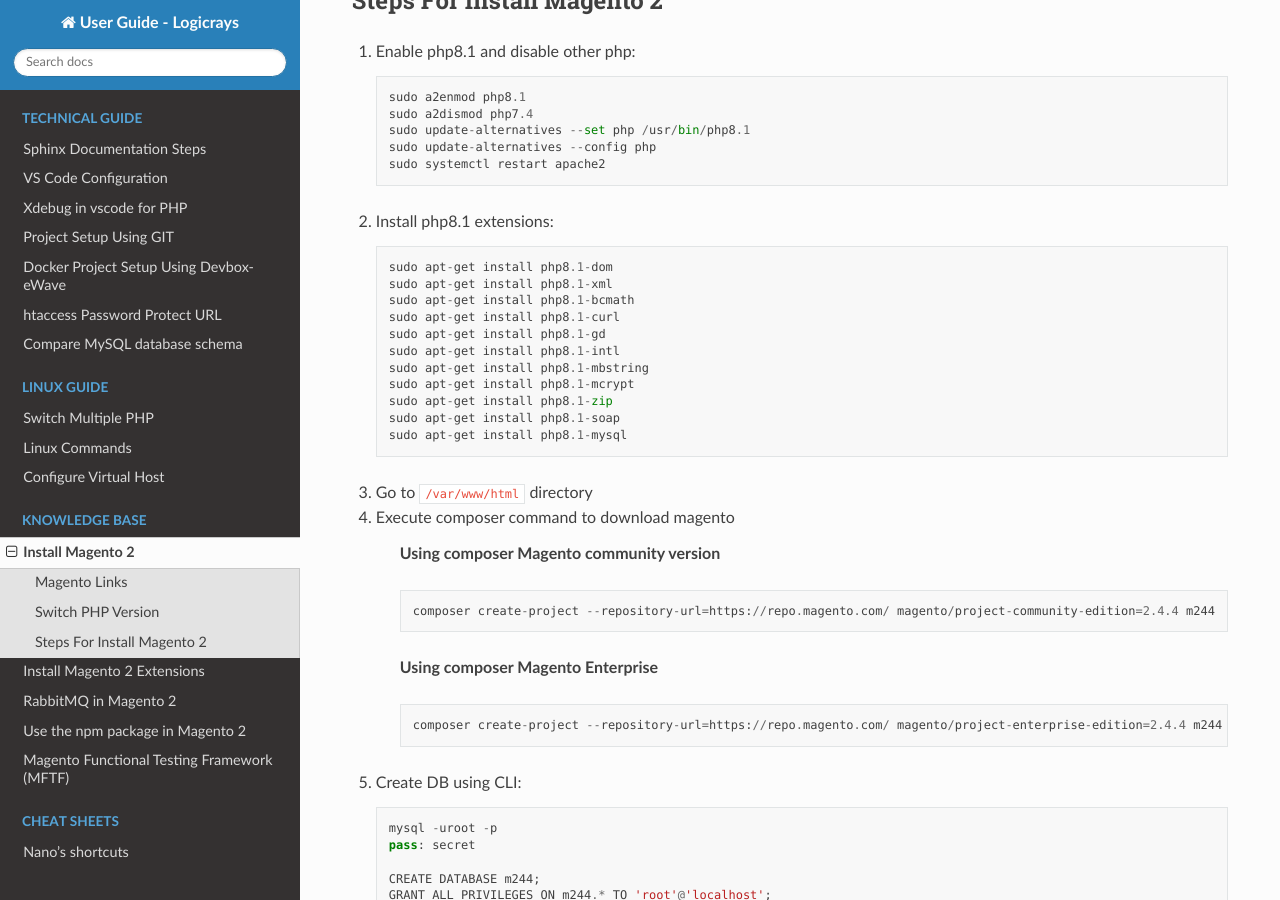
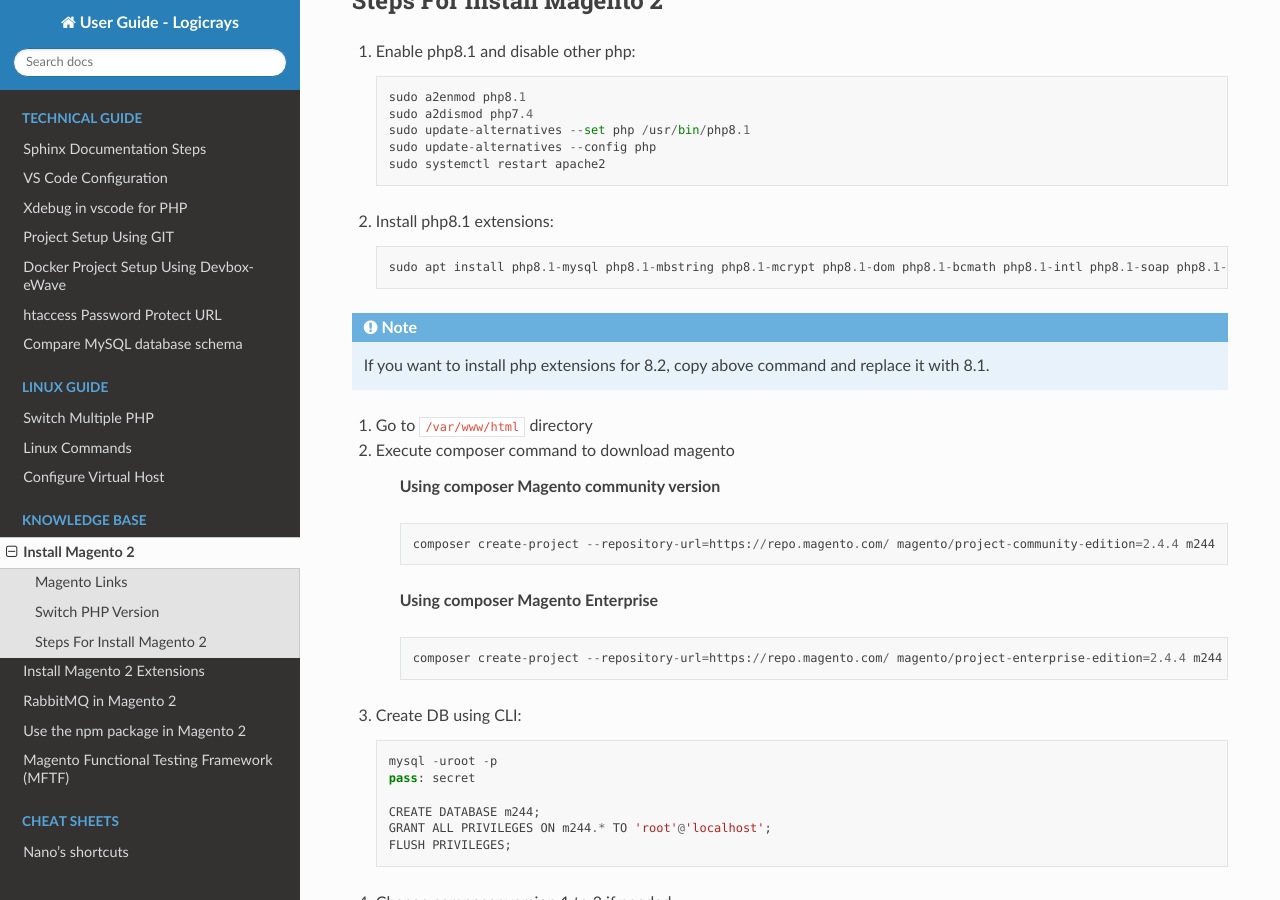
Before and after one commit to dipakp-logicrays/dipakp-docs, a Sphinx documentation site: the page built from docs/kb/magento-installation.rst, in a window 1280 px wide and 900 px high, scrolled down 1042 px. Built offline with Sphinx 7.4.7 and the Read the Docs theme 2.0.0, drawn with Linux system fonts in a browser that asks for light colours.

Commit message:
Update magento install doc

```diff
--- a/docs/kb/magento-installation.rst
+++ b/docs/kb/magento-installation.rst
@@ -57,17 +57,10 @@
 
 #. Install php8.1 extensions::
 
-    sudo apt-get install php8.1-dom
-    sudo apt-get install php8.1-xml
-    sudo apt-get install php8.1-bcmath
-    sudo apt-get install php8.1-curl
-    sudo apt-get install php8.1-gd
-    sudo apt-get install php8.1-intl
-    sudo apt-get install php8.1-mbstring
-    sudo apt-get install php8.1-mcrypt
-    sudo apt-get install php8.1-zip
-    sudo apt-get install php8.1-soap
-    sudo apt-get install php8.1-mysql
+    sudo apt install php8.1-mysql php8.1-mbstring php8.1-mcrypt php8.1-dom php8.1-bcmath php8.1-intl php8.1-soap php8.1-zip php8.1-gd php8.1-curl php8.1-cli php8.1-xml php8.1-xmlrpc php8.1-gmp php8.1-common
+
+.. note::
+    If you want to install php extensions for 8.2, copy above command and replace it with 8.1.
 
 #. Go to ``/var/www/html`` directory
 
```
